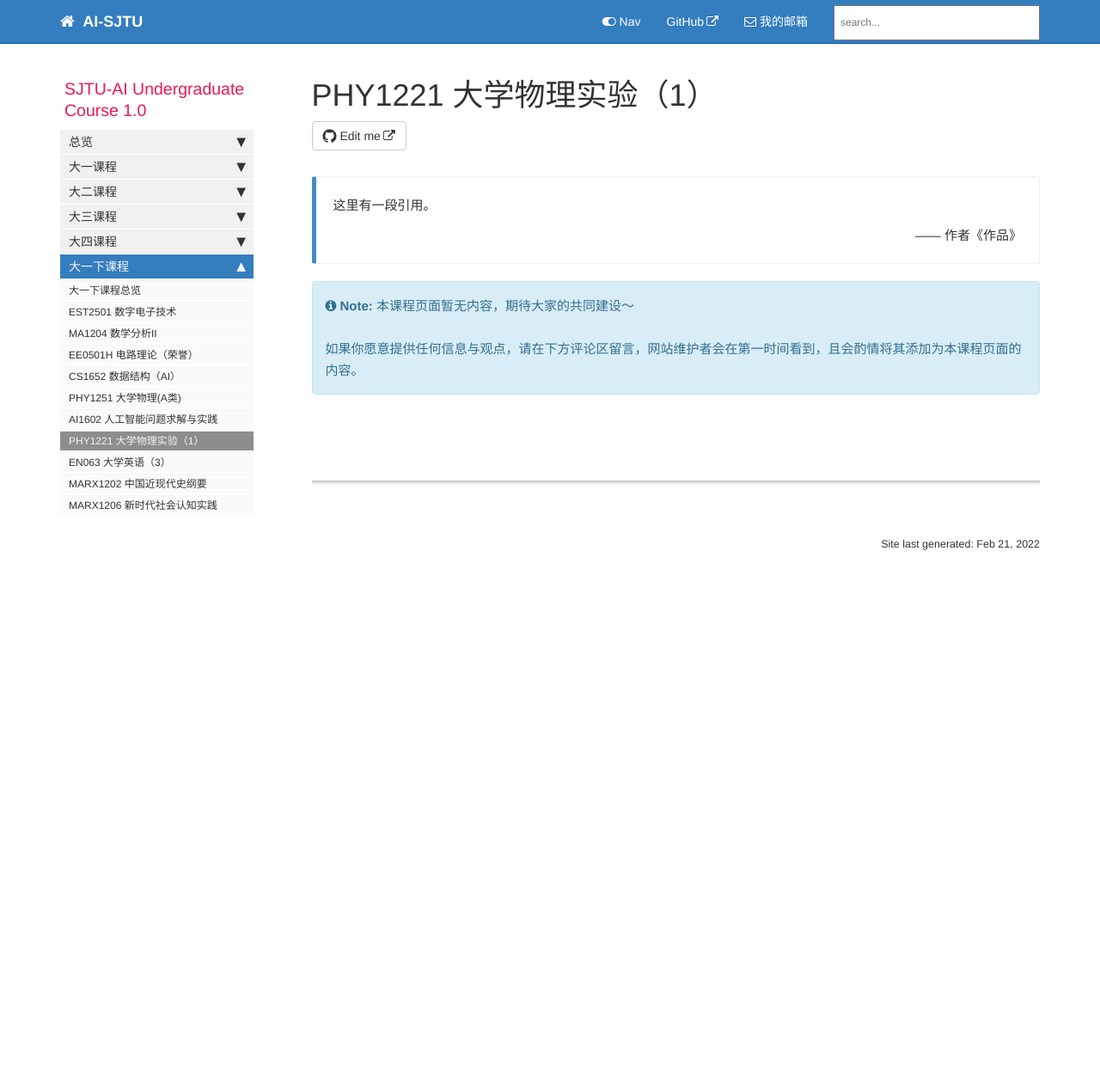
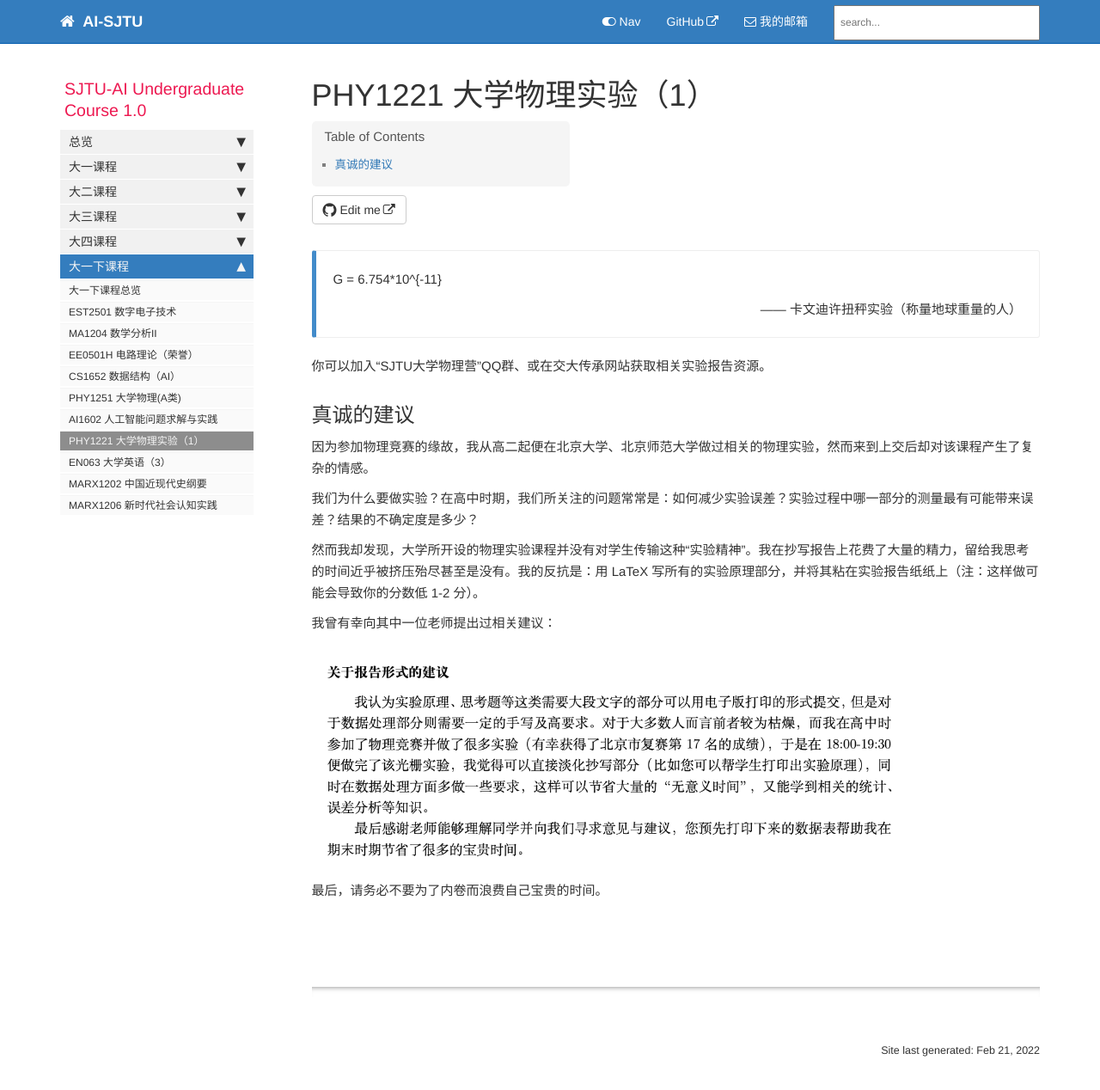
Before and after one commit to aisjtu/aisjtu.github.io, a Jekyll site: the page built from docs/pages/12/12_PHY1221.md, in a window 1280 px wide and 1285 px high. Shown: the top 1268 px of the window at 86% size. Built offline with Jekyll 4.4.1, drawn with Linux system fonts in a browser that asks for light colours; comment, search, counter and statistics services are not loaded.

Commit message:
Update 12_PHY1221.md

```diff
--- a/docs/pages/12/12_PHY1221.md
+++ b/docs/pages/12/12_PHY1221.md
@@ -6,11 +6,26 @@ folder: 12
 ---
 
 {{site.data.alerts.callout_primary}}
-<p>这里有一段引用。</p>
-<p align="right">—— 作者《作品》</p>
+<p>G = 6.754*10^{-11}</p>
+<p align="right">—— 卡文迪许扭秤实验（称量地球重量的人）</p>
 
 {{site.data.alerts.end}}
 
-{% include note.html content="本课程页面暂无内容，期待大家的共同建设～<br/><br/>如果你愿意提供任何信息与观点，请在下方评论区留言，网站维护者会在第一时间看到，且会酌情将其添加为本课程页面的内容。" %}
+你可以加入“SJTU大学物理营”QQ群、或在交大传承网站获取相关实验报告资源。
+
+## 真诚的建议
+
+因为参加物理竞赛的缘故，我从高二起便在北京大学、北京师范大学做过相关的物理实验，然而来到上交后却对该课程产生了复杂的情感。
+
+我们为什么要做实验？在高中时期，我们所关注的问题常常是：如何减少实验误差？实验过程中哪一部分的测量最有可能带来误差？结果的不确定度是多少？
+
+然而我却发现，大学所开设的物理实验课程并没有对学生传输这种“实验精神”。我在抄写报告上花费了大量的精力，留给我思考的时间近乎被挤压殆尽甚至是没有。我的反抗是：用 LaTeX 写所有的实验原理部分，并将其粘在实验报告纸纸上（注：这样做可能会导致你的分数低 1-2 分）。
+
+我曾有幸向其中一位老师提出过相关建议：
+
+{% include image.html file="phy_advise.png" %}
+
+最后，请务必不要为了内卷而浪费自己宝贵的时间。
+
 
 {% include links.html %}
```
